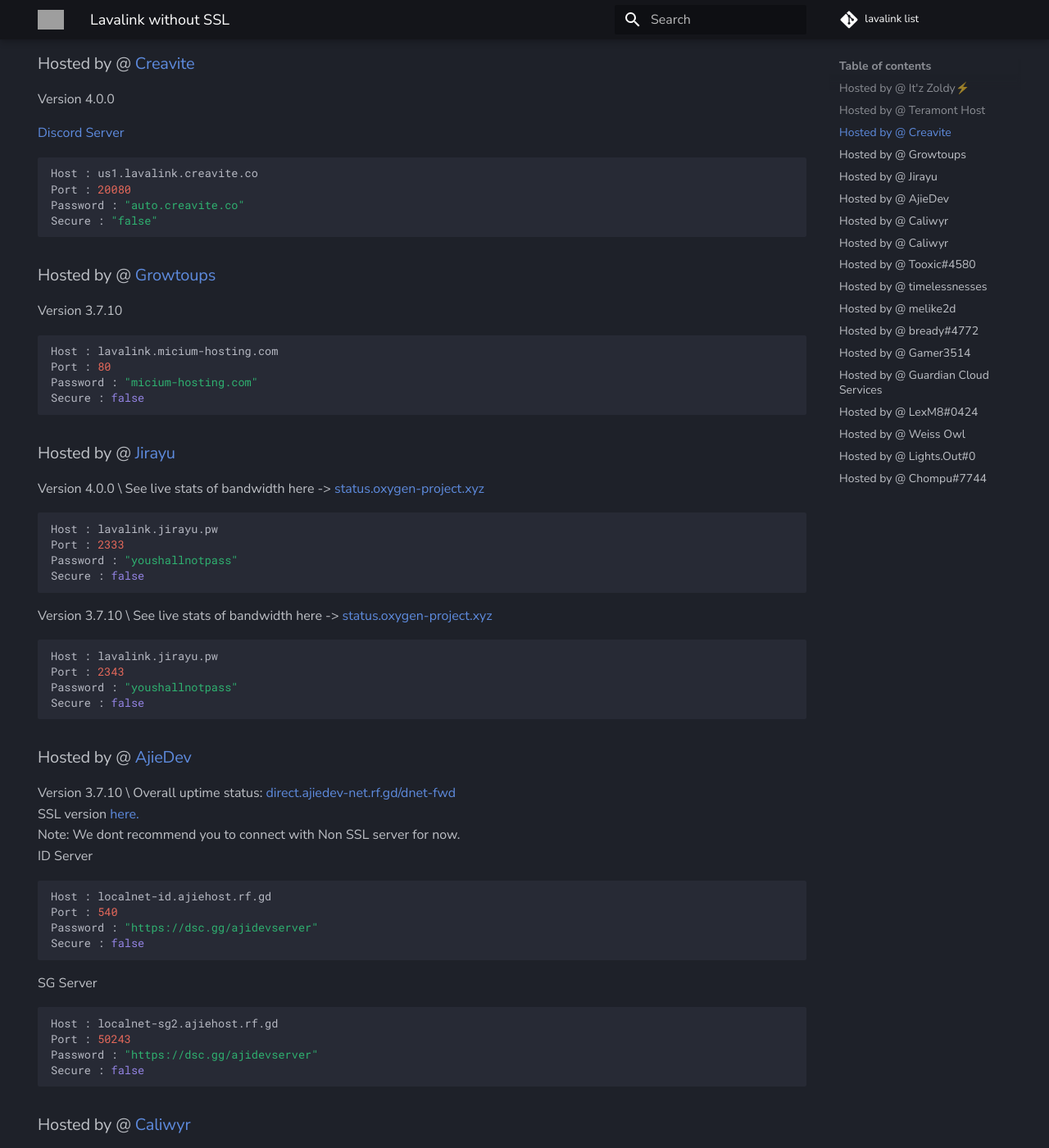
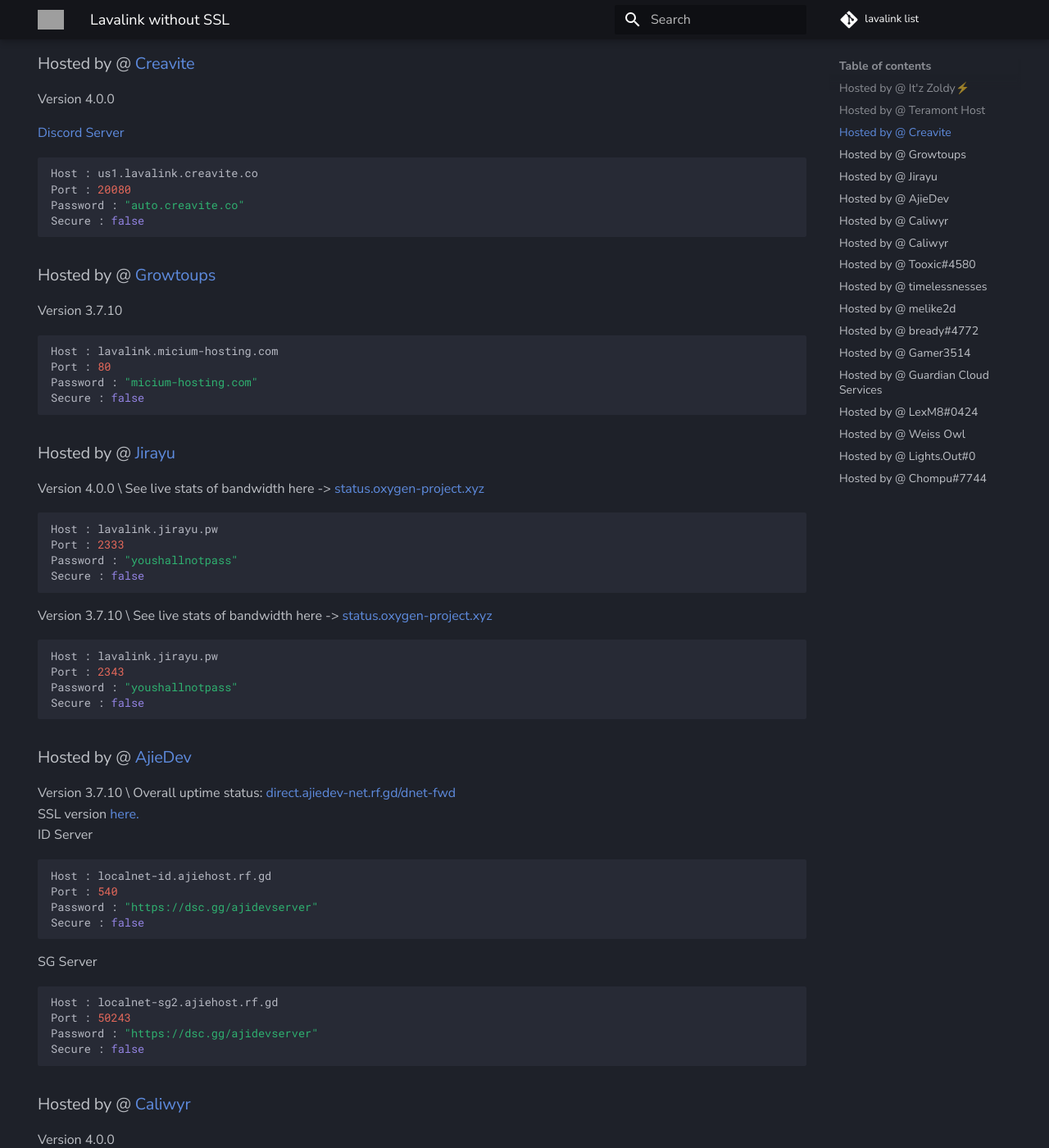
Before and after one commit to DarrenOfficial/lavalink-list, an MkDocs documentation site: the page built from docs/NoSSL/lavalink-without-ssl.md, in a window 1280 px wide and 1400 px high, scrolled down 1091 px. Shown: the whole window at 82% size. Built offline with MkDocs 1.6.1 and Material for MkDocs 9.7.7, drawn with Linux system fonts in a browser that asks for light colours; comment, search, counter and statistics services are not loaded; grey boxes are pictures that could not be loaded.

Commit message:
remove note

````diff
--- a/docs/NoSSL/lavalink-without-ssl.md
+++ b/docs/NoSSL/lavalink-without-ssl.md
@@ -42,7 +42,7 @@ Version 4.0.0
 Host : lavalink-v4.teramont.net
 Port : 25569
 Password : "eHKuFcz67k4lBS64"
-Secure : "false"
+Secure : false
 ```
 
 Version 3.7.10
@@ -50,7 +50,7 @@ Version 3.7.10
 Host : lavalink.teramont.net
 Port : 25565
 Password : "eHKuFcz67k4lBS64"
-Secure : "false"
+Secure : false
 ```
 
 ### Hosted by @ [Creavite](https://crvt.co/a/lavalink)
@@ -61,7 +61,7 @@ Version 4.0.0
 Host : us1.lavalink.creavite.co
 Port : 20080
 Password : "auto.creavite.co"
-Secure : "false"
+Secure : false
 ```
 
 ### Hosted by @ [Growtoups](https://micium-hosting.com)
@@ -93,7 +93,6 @@ Secure : false
 ### Hosted by @ [AjieDev](https://github.com/AjieDev)
 Version 3.7.10 \ Overall uptime status: [direct.ajiedev-net.rf.gd/dnet-fwd](https://direct.ajiedev-net.rf.gd/dnet-fwd) <br />
 SSL version [here.](https://lavalink.darrennathanael.com/SSL/lavalink-with-ssl/#hosted-by-ajiedev) <br />
-Note: We dont recommend you to connect with Non SSL server for now. <br />
 ID Server
 ```bash
 Host : localnet-id.ajiehost.rf.gd
````
